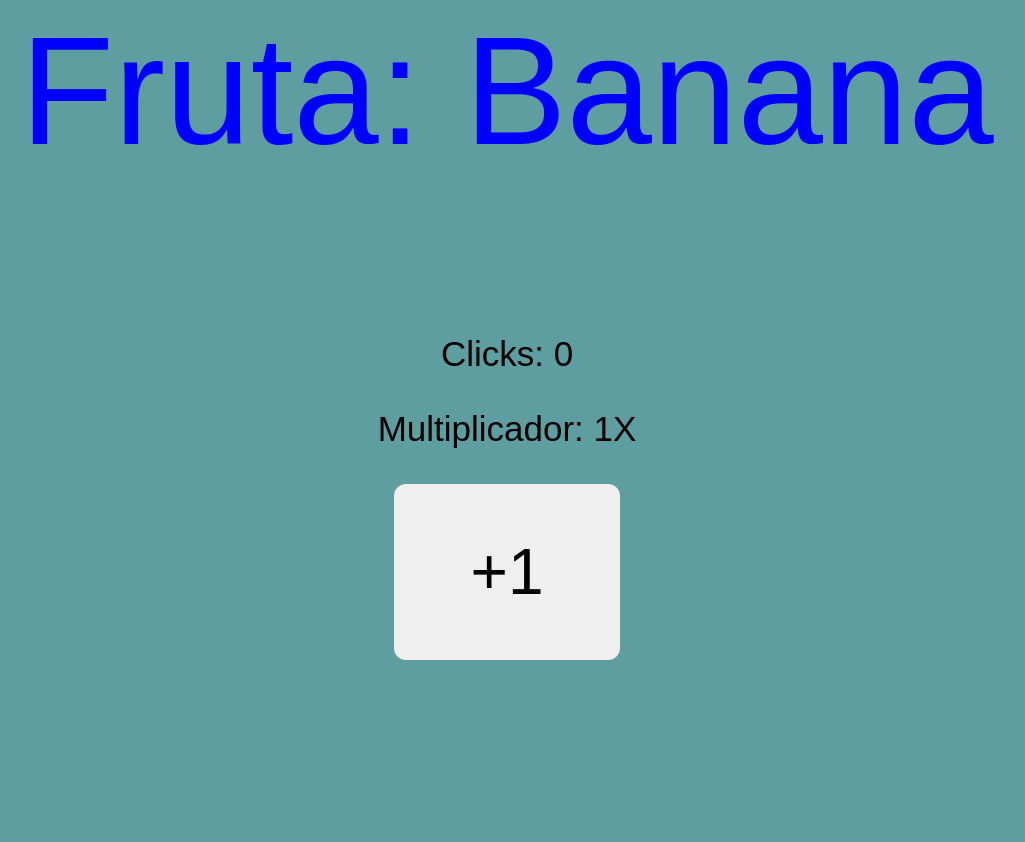
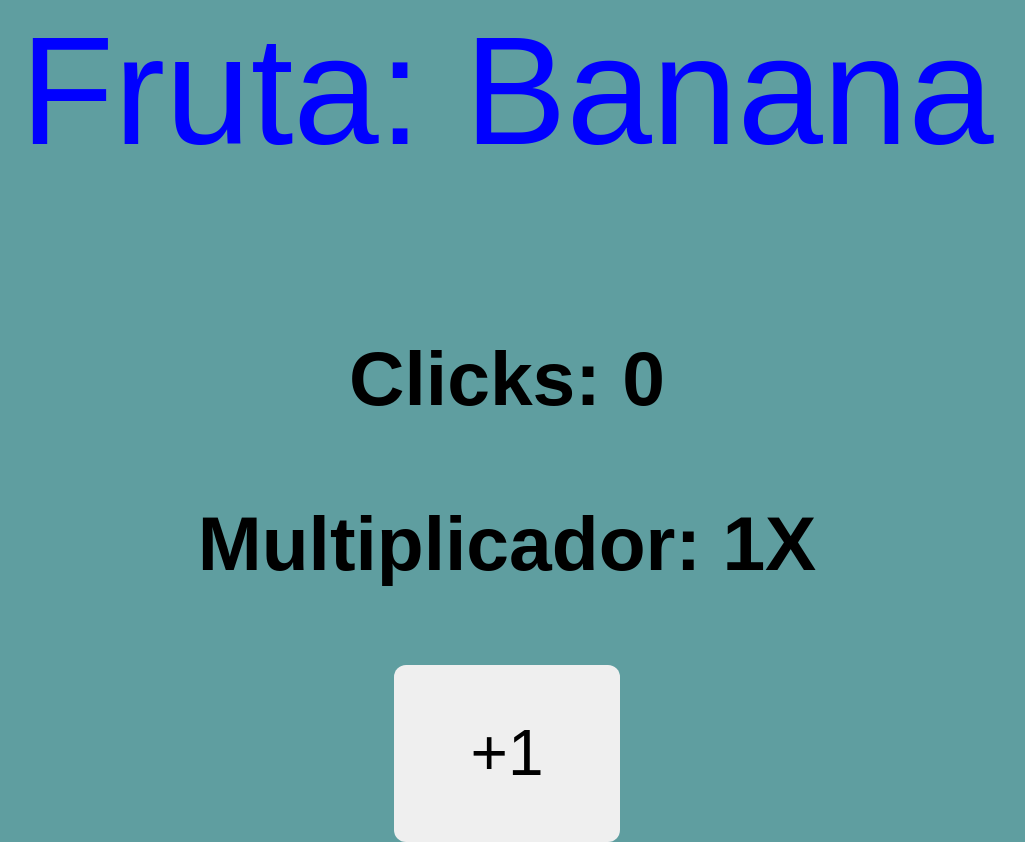
Before and after one commit to theQuetapitonStudio/FruitClicker, a plain HTML site: page index.html in a window 1280 px wide. Shown: the part 809-1651 px from the top of the page, without its empty margins (133-1158 px from the left). Before the commit the page ends 1469 px from the top, so only its background shows below. Drawn offline with Linux system fonts and the light colour scheme.

Commit message:
Atualizar o index.css

```diff
--- a/css/index.css
+++ b/css/index.css
@@ -13,8 +13,9 @@ button {
   border: none;
 }
 
-#clickmsg , #multimsg{
-  font-size: 35px;
+#clickmsg, #multimsg {
+  font-size: 6vw;
+  font-weight: bold;
 }
 
 button:active {
```
